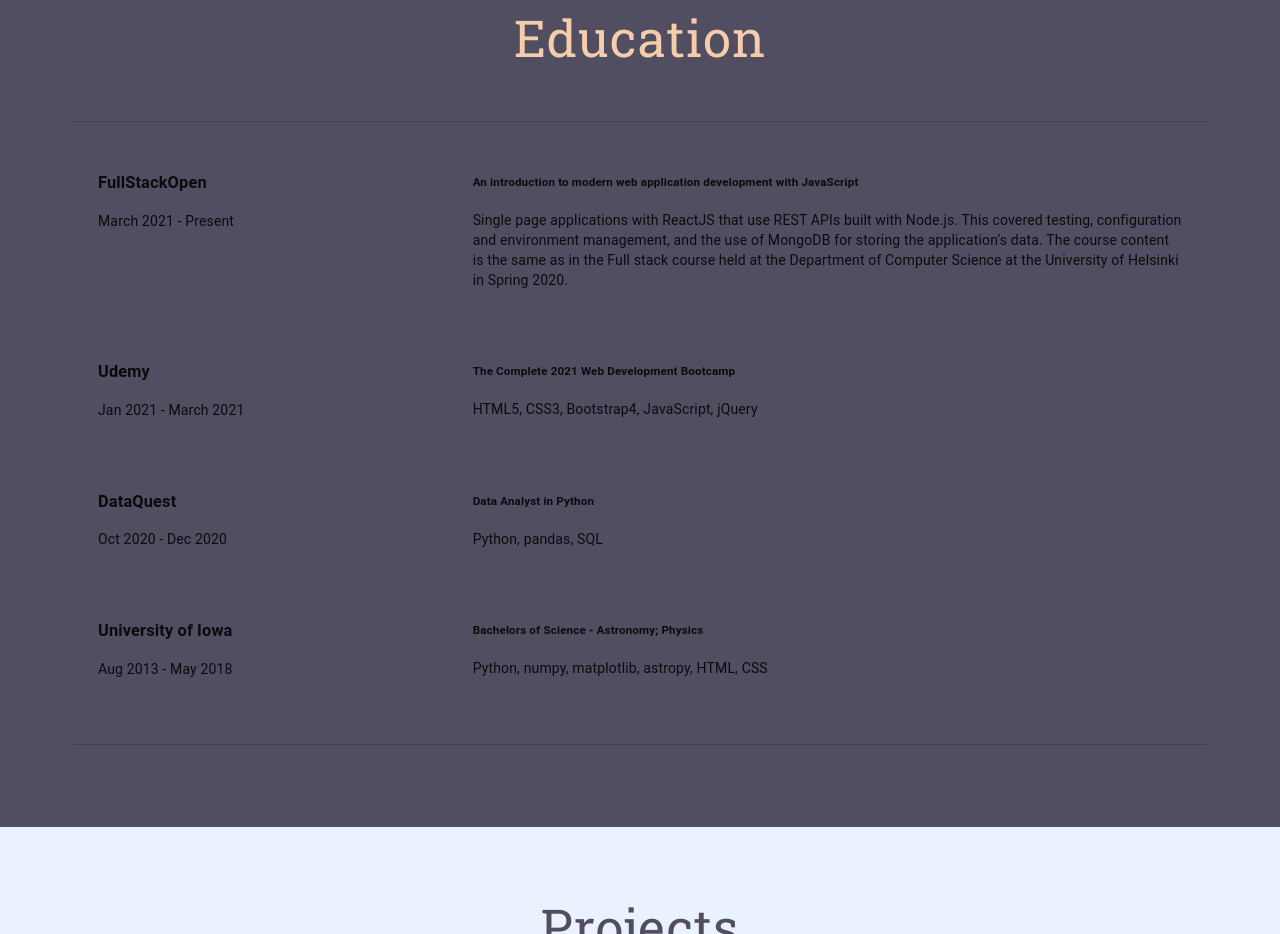
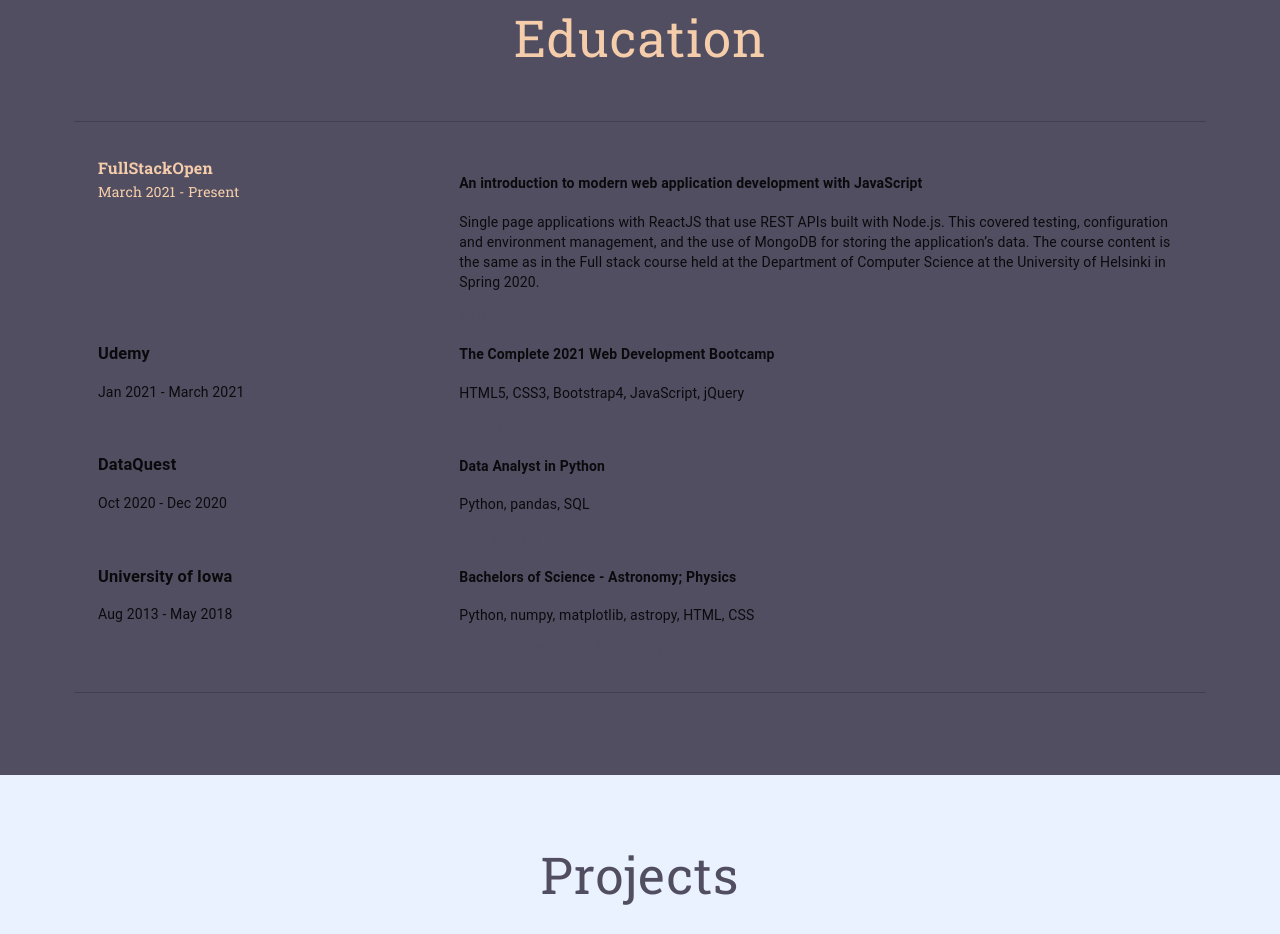
Before and after one commit to MasReed/personal-interactive-website, a React (Create React App) app: page / in a window 1280 px wide. Shown: the part 2140-3074 px from the top of the page. Built offline with nearby package versions, Linux system fonts and the light colour scheme.

Commit message:
update theme with custom colors, attempt adding to education content

```diff
--- a/src/EducationContent.jsx
+++ b/src/EducationContent.jsx
@@ -4,22 +4,25 @@
 import Container from '@material-ui/core/Container'
 import Grid from '@material-ui/core/Grid'
 import Link from '@material-ui/core/Link'
+import Typography from '@material-ui/core/Typography'
 
 export default function EducationContent() {
   return (
     <Box>
       <Container>
         {/* FullStackOpen Education */}
-        <Grid container spacing={5}>
+        <Grid container spacing={0}>
           <Grid item sm={4}>
-            <Box>
-              <h3>FullStackOpen</h3>
-              <p>March 2021 - Present</p>
+            <Box style={{ color: '#f5cdaa' }}>
+              <Typography variant={'subtitle1'}>
+                <strong>FullStackOpen</strong>
+              </Typography>
+              <Typography variant={'body2'}>March 2021 - Present</Typography>
             </Box>
           </Grid>
           <Grid item sm={8}>
             <Box>
-                <h5>An introduction to modern web application development with JavaScript</h5>
+                <h4>An introduction to modern web application development with JavaScript</h4>
                 <p>
                   Single page applications with ReactJS that use REST APIs built with Node.js.
                   This covered testing, configuration and environment management, and the use of
@@ -33,7 +36,7 @@
         </Grid>
 
         {/* Udemy Education */}
-        <Grid container spacing={5}>
+        <Grid container spacing={0}>
           <Grid item sm={4}>
             <Box>
               <h3>Udemy</h3>
@@ -42,7 +45,7 @@
           </Grid>
           <Grid item sm={8}>
             <Box>
-              <h5>The Complete 2021 Web Development Bootcamp</h5>
+              <h4>The Complete 2021 Web Development Bootcamp</h4>
               <p>HTML5, CSS3, Bootstrap4, JavaScript, jQuery</p>
               <Link href='https://www.udemy.com/course/the-complete-web-development-bootcamp/'>Udemy Course</Link>
             </Box>
@@ -50,7 +53,7 @@
         </Grid>
 
         {/* DataQuest Education */}
-        <Grid container spacing={5}>
+        <Grid container spacing={0}>
           <Grid item sm={4}>
             <Box>
               <h3>DataQuest</h3>
@@ -59,7 +62,7 @@
           </Grid>
           <Grid item sm={8}>
             <Box>
-              <h5>Data Analyst in Python</h5>
+              <h4>Data Analyst in Python</h4>
               <p>Python, pandas, SQL</p>
               <Link href='https://www.dataquest.io/path/data-analyst/'>Data Analyst Path</Link>
             </Box>
@@ -67,7 +70,7 @@
         </Grid>
 
         {/* U Iowa Education */}
-        <Grid container spacing={5}>
+        <Grid container spacing={0}>
           <Grid item sm={4}>
             <Box>
               <h3>University of Iowa</h3>
@@ -76,7 +79,7 @@
           </Grid>
           <Grid item sm={8}>
             <Box>
-              <h5>Bachelors of Science - Astronomy; Physics</h5>
+              <h4>Bachelors of Science - Astronomy; Physics</h4>
               <p>Python, numpy, matplotlib, astropy, HTML, CSS</p>
               <Link href='https://physics.uiowa.edu/undergraduate/bs-astronomy'>Dept. of Physics and Astronomy</Link>
             </Box>
--- a/src/theme.js
+++ b/src/theme.js
@@ -6,6 +6,7 @@
 // const gray = '#49464d'
 // const white = '#EBF2FF'
 
+const defaultTheme = createTheme()
 const theme = createTheme({
   palette: {
     primary: {
```
